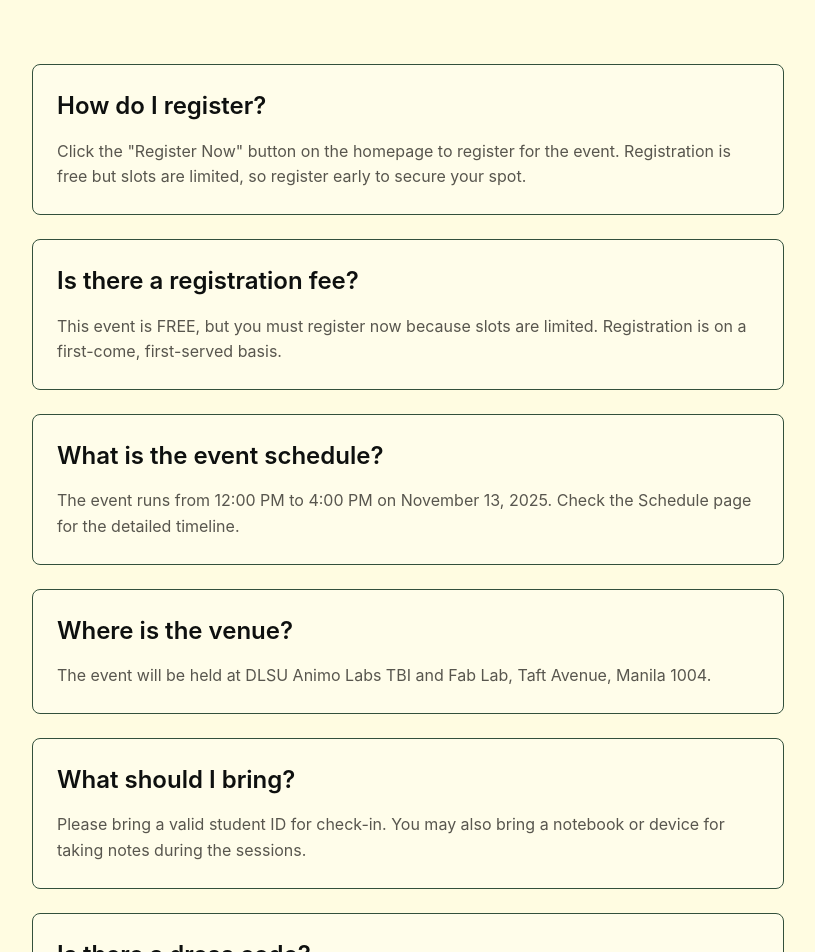
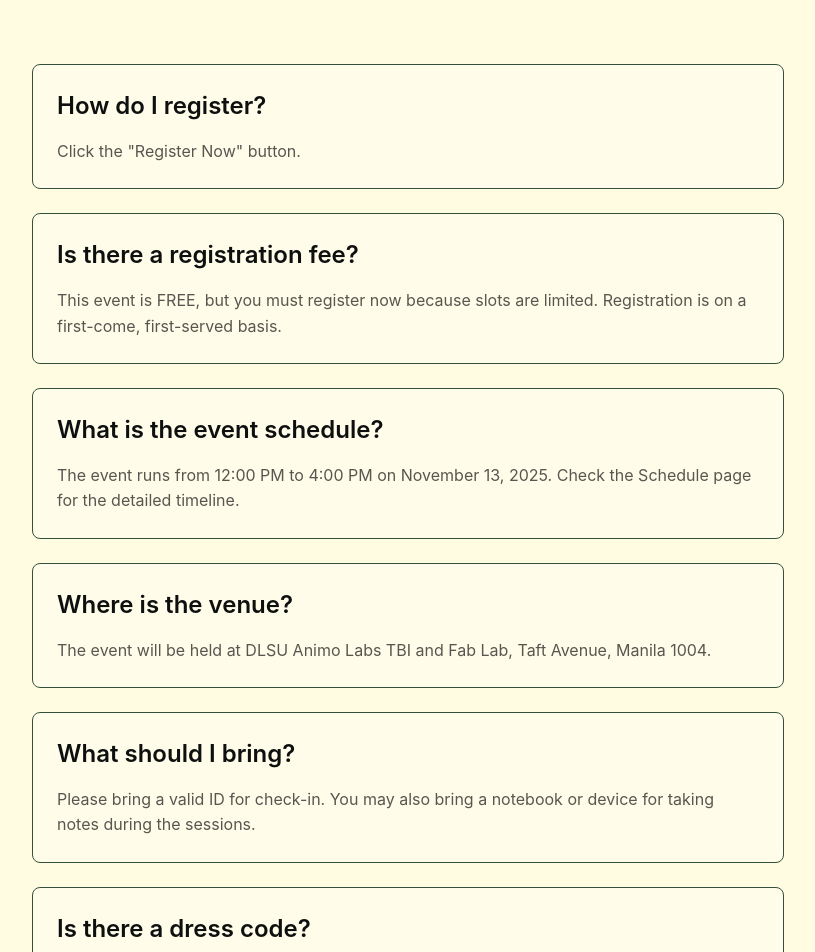
Before and after one commit to GDSC-PLM/gdg-phsw-2025, a Next.js app in the folder app/: page /faq in a window 1280 px wide. Shown: the part 340-1292 px from the top of the page, without its empty margins (232-1047 px from the left). Built offline with nearby package versions, Linux system fonts and the light colour scheme.

Commit message:
update: FAQs update

```diff
--- a/app/constants/faq.ts
+++ b/app/constants/faq.ts
@@ -8,7 +8,7 @@ export const FAQ_ITEMS: FAQItem[] = [
   {
     id: 'faq-1',
     question: 'How do I register?',
-    answer: 'Click the "Register Now" button on the homepage to register for the event. Registration is free but slots are limited, so register early to secure your spot.',
+    answer: 'Click the "Register Now" button.',
   },
   {
     id: 'faq-2',
@@ -28,7 +28,7 @@ export const FAQ_ITEMS: FAQItem[] = [
   {
     id: 'faq-5',
     question: 'What should I bring?',
-    answer: 'Please bring a valid student ID for check-in. You may also bring a notebook or device for taking notes during the sessions.',
+    answer: 'Please bring a valid ID for check-in. You may also bring a notebook or device for taking notes during the sessions.',
   },
   {
     id: 'faq-6',
```
